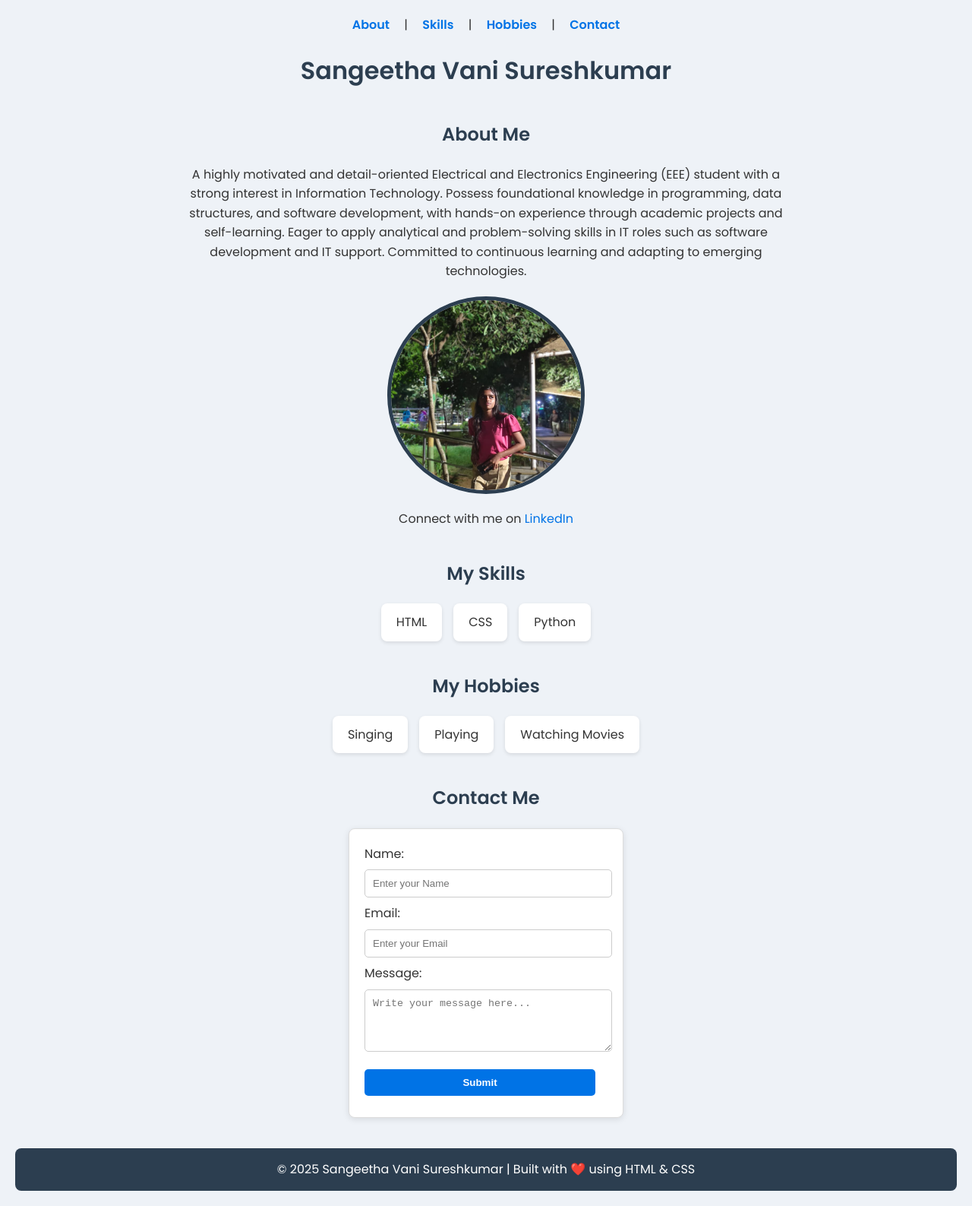
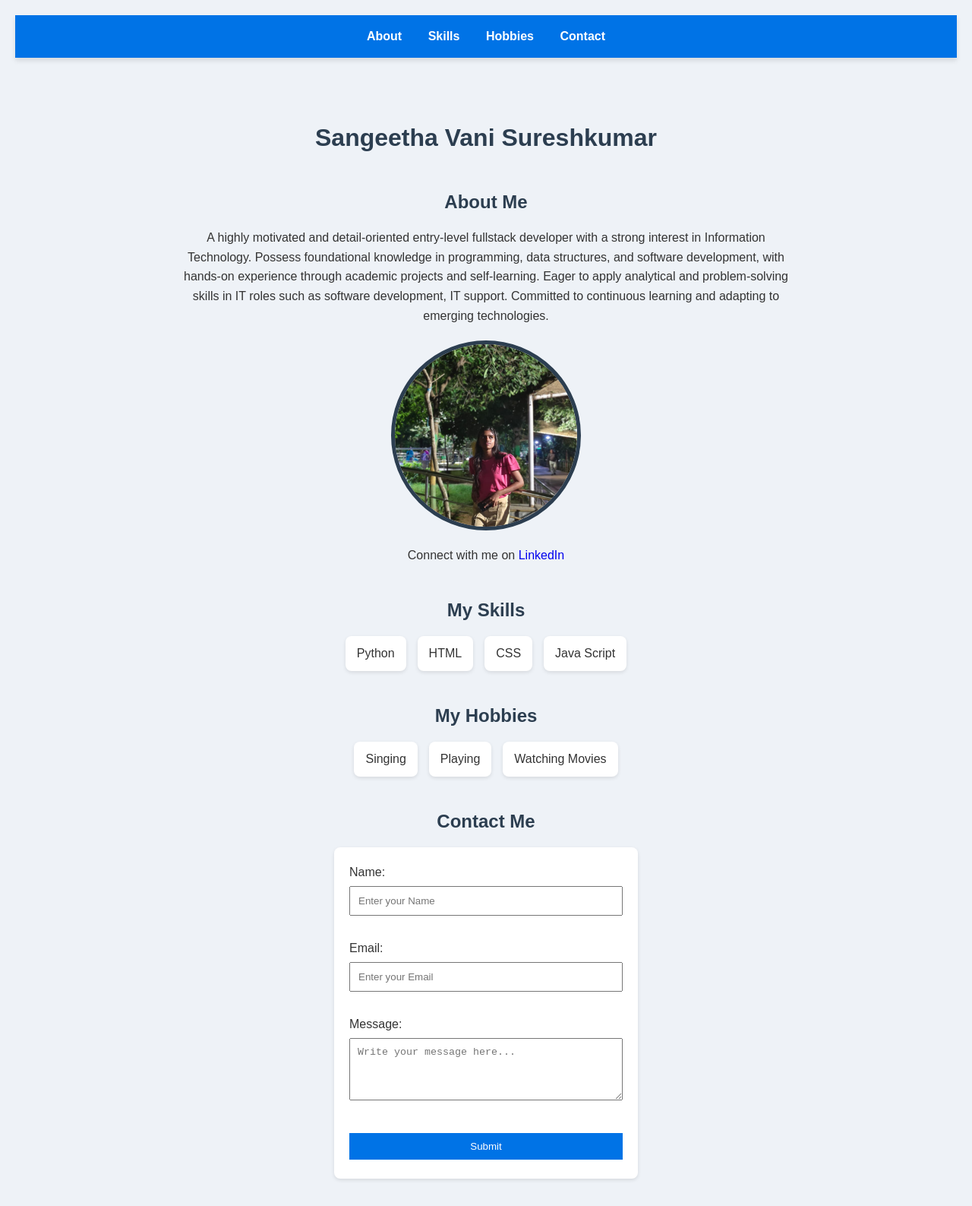
Before and after one commit to sangeetha10122003/Sangeetha-Vani-Portfolio, a plain HTML site: page index.html in a window 1280 px wide. Shown: the whole page at 76% size. Drawn offline with Linux system fonts and the light colour scheme.

Commit message:
Add files via upload

```diff
--- a/index.html
+++ b/index.html
@@ -5,63 +5,76 @@
     <meta charset="UTF-8">
     <meta name="viewport" content="width=device-width, initial-scale=1.0">
     <title>My Portfolio</title>
+    <style>
+        * {
+            margin: 0;
+            padding: 0;
+            box-sizing: border-box;
+        }
 
-    <!-- Google Fonts -->
-    <link href="https://fonts.googleapis.com/css2?family=Poppins:wght@400;600&display=swap" rel="stylesheet">
+        html {
+            scroll-behavior: smooth;
+        }
 
-    <style>
         body {
-            font-family: 'Poppins', sans-serif;
-            margin: 20px;
+            font-family: Arial, sans-serif;
             background-color: #eef2f7;
             color: #333;
             line-height: 1.6;
+            padding: 20px;
         }
 
         h1 {
             color: #2c3e50;
             text-align: center;
+            margin: 80px 0 20px;
         }
 
-        h2 {
+        h2.section-heading {
+            margin-top: 40px;
+            margin-bottom: 15px;
             color: #2c3e50;
             text-align: center;
-            margin-top: 40px;
-        }
-
-        nav {
-            text-align: center;
-            margin-bottom: 20px;
-        }
-
-        nav a {
-            margin: 0 15px;
-            font-weight: bold;
-            color: #0073e6;
-            text-decoration: none;
-        }
-
-        nav a:hover {
-            text-decoration: underline;
         }
 
         img {
             display: block;
             margin: 20px auto;
-            width: 250px;   /* Increased size */
-            height: 250px;  /* Fixed size for uniform look */
+            width: 250px;
+            height: 250px;
             border-radius: 50%;
             border: 5px solid #2c3e50;
             object-fit: cover;
         }
 
         a {
-            color: #0073e6;
             text-decoration: none;
         }
 
-        a:hover {
-            text-decoration: underline;
+        /* Navbar */
+        nav {
+            position: sticky;
+            top: 0;
+            z-index: 1000;
+            text-align: center;
+            margin-bottom: 20px;
+            background-color: #0073e6;
+            padding: 15px 0;
+            box-shadow: 0 4px 6px rgba(0, 0, 0, 0.1);
+        }
+
+        nav a {
+            margin: 0 15px;
+            font-weight: bold;
+            color: white;
+            text-decoration: none;
+            font-size: 16px;
+            transition: color 0.3s, transform 0.3s;
+        }
+
+        nav a:hover {
+            color: #ffdd57;
+            transform: scale(1.1);
         }
 
         ul,
@@ -71,33 +84,33 @@
             list-style: none;
             justify-content: center;
             padding: 0;
+            flex-wrap: wrap;
         }
 
         li {
             background: white;
-            padding: 12px 20px;
+            padding: 10px 15px;
             border-radius: 8px;
             box-shadow: 0 2px 5px rgba(0, 0, 0, 0.1);
         }
 
+        /* Contact Form */
         form {
             background: #fff;
             padding: 20px;
-            border: 1px solid #ddd;
-            width: 320px;
-            margin: 20px auto;
             border-radius: 8px;
-            box-shadow: 0px 2px 8px rgba(0, 0, 0, 0.1);
+            width: 100%;
+            max-width: 400px;
+            margin: auto;
+            box-shadow: 0 2px 5px rgba(0, 0, 0, 0.1);
         }
 
         input,
         textarea,
         button {
-            width: 95%;
+            width: 100%;
             padding: 10px;
-            margin: 8px 0;
-            border-radius: 5px;
-            border: 1px solid #ccc;
+            margin: 5px 0;
         }
 
         button {
@@ -105,90 +118,155 @@
             color: white;
             border: none;
             cursor: pointer;
-            font-weight: bold;
+            transition: background 0.3s;
         }
 
         button:hover {
             background: #005bb5;
         }
 
-        footer {
+        #thankMessage {
             text-align: center;
-            margin-top: 40px;
-            padding: 15px;
-            background: #2c3e50;
-            color: white;
-            border-radius: 8px;
+            color: green;
+            display: none;
+            margin-top: 10px;
+        }
+
+
+        @media (max-width: 768px) {
+            ul,
+            ol {
+                flex-direction: column;
+                align-items: center;
+            }
+
+            nav a {
+                display: block;
+                margin: 5px 0;
+            }
+
+            h1 {
+                font-size: 28px;
+                margin-top: 60px;
+            }
+
+            img {
+                width: 200px;
+            }
+        }
+
+        @media (max-width: 480px) {
+            h1 {
+                font-size: 24px;
+                margin-top: 50px;
+            }
+
+            nav {
+                padding: 10px 0;
+            }
+
+            button,
+            input,
+            textarea {
+                font-size: 14px;
+            }
+
+            img {
+                width: 180px;
+            }
         }
     </style>
 </head>
 
 <body>
 
-    <!-- Navigation -->
+
     <nav>
-        <a href="#about">About</a> |
-        <a href="#skills">Skills</a> |
-        <a href="#hobbies">Hobbies</a> |
+        <a href="#about">About</a>
+        <a href="#skills">Skills</a>
+        <a href="#hobbies">Hobbies</a>
         <a href="#contact">Contact</a>
     </nav>
 
-    <!-- Header -->
+
     <h1>Sangeetha Vani Sureshkumar</h1>
 
-    <!-- About Section -->
-    <h2 id="about">About Me</h2>
-    <p style="text-align:center; max-width: 800px; margin: auto;">
-        A highly motivated and detail-oriented Electrical and Electronics Engineering (EEE) student with a strong
+
+    <h2 id="about" class="section-heading">About Me</h2>
+    <p style="max-width: 800px; margin: auto; text-align: center;">
+        A highly motivated and detail-oriented entry-level fullstack developer with a strong
         interest in Information Technology. Possess foundational knowledge in programming, data structures, and software
         development, with hands-on experience through academic projects and self-learning. Eager to apply analytical and
-        problem-solving skills in IT roles such as software development and IT support. Committed to continuous learning
+        problem-solving skills in IT roles such as software development, IT support. Committed to continuous learning
         and adapting to emerging technologies.
     </p>
 
-    <!-- Profile Image -->
     <img src="image1.jpg" alt="My Image">
 
-    <p style="text-align:center;">
+    <p style="text-align:center; margin-bottom:30px;">
         Connect with me on
         <a href="https://www.linkedin.com/in/sangeetha-vani-s-351a68311" target="_blank">LinkedIn</a>
     </p>
 
-    <!-- Skills Section -->
-    <h2 id="skills">My Skills</h2>
+
+    <h2 id="skills" class="section-heading">My Skills</h2>
     <ul>
+        <li>Python</li>
         <li>HTML</li>
         <li>CSS</li>
-        <li>Python</li>
+        <li>Java Script</li>
     </ul>
 
-    <!-- Hobbies Section -->
-    <h2 id="hobbies">My Hobbies</h2>
+
+    <h2 id="hobbies" class="section-heading">My Hobbies</h2>
     <ol>
         <li>Singing</li>
         <li>Playing</li>
         <li>Watching Movies</li>
     </ol>
 
-    <!-- Contact Form -->
-    <h2 id="contact">Contact Me</h2>
-    <form>
+
+    <h2 id="contact" class="section-heading">Contact Me</h2>
+    <form id="contactForm" action="https://formspree.io/f/mgvnyrpe" method="POST">
         <label for="name">Name:</label>
-        <input id="name" type="text" placeholder="Enter your Name">
+        <input id="name" name="name" type="text" placeholder="Enter your Name" required><br><br>
 
         <label for="email">Email:</label>
-        <input id="email" type="email" placeholder="Enter your Email">
+        <input id="email" name="email" type="email" placeholder="Enter your Email" required><br><br>
 
-        <label for="message">Message:</label>
-        <textarea id="message" placeholder="Write your message here..." rows="4" cols="30"></textarea>
+        <label for="message">Message:</label><br>
+        <textarea id="message" name="message" placeholder="Write your message here..." rows="4" required></textarea><br><br>
 
         <button type="submit">Submit</button>
     </form>
 
-    <!-- Footer -->
-    <footer>
-        © 2025 Sangeetha Vani Sureshkumar | Built with ❤️ using HTML & CSS
-    </footer>
+    <p id="thankMessage">Thank you! Your message has been sent.</p>
+
+    <script>
+
+        const form = document.getElementById('contactForm');
+        const thankMsg = document.getElementById('thankMessage');
+
+        form.addEventListener('submit', function (e) {
+            e.preventDefault();
+            fetch(form.action, {
+                method: form.method,
+                body: new FormData(form),
+                headers: { 'Accept': 'application/json' }
+            })
+                .then(response => {
+                    if (response.ok) {
+                        thankMsg.style.display = 'block';
+                        form.reset();
+                    } else {
+                        alert('Oops! There was a problem submitting your form.');
+                    }
+                })
+                .catch(error => {
+                    alert('Oops! There was a problem submitting your form.');
+                });
+        });
+    </script>
 
 </body>
 
```
